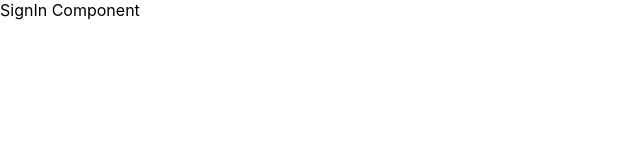
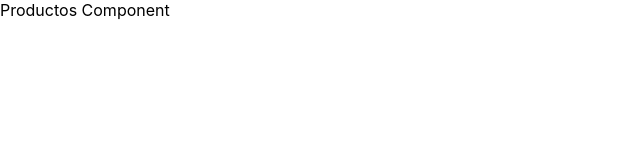
Before and after one commit to pa-suarezm/prueba-tecnica-muncher, a React (Create React App) app: page / in a window 1280 px wide. Shown: the top 160 px of the page, without its empty margins (0-640 px from the left). Built offline with nearby package versions, Linux system fonts and the light colour scheme.

Commit message:
Compponente productos

```diff
--- a/package.json
+++ b/package.json
@@ -12,6 +12,7 @@
     "@types/react-dom": "^17.0.11",
     "react": "^17.0.2",
     "react-dom": "^17.0.2",
+    "react-router": "^6.2.1",
     "react-scripts": "5.0.0",
     "recoil": "^0.5.2",
     "typescript": "^4.5.4",
--- a/src/App.tsx
+++ b/src/App.tsx
@@ -7,12 +7,12 @@ import {
   useRecoilValue,
 } from 'recoil';
 import './App.css';
-import SignIn from './components/SignIn/SignIn';
+import Productos from './components/Productos/Productos';
 
 function App() {
   return (
     <RecoilRoot>
-      <SignIn />
+      <Productos />
     </RecoilRoot>
   );
 }
--- /dev/null
+++ b/src/components/Productos/Productos.module.css
@@ -0,0 +1 @@
+.Productos {}
--- /dev/null
+++ b/src/components/Productos/Productos.tsx
@@ -0,0 +1,13 @@
+import React from 'react';
+import styles from './Productos.module.css';
+
+function Productos() {
+
+  return(
+    <div className={styles.Productos}>
+      Productos Component
+    </div>
+  );
+}
+
+export default Productos;
--- a/src/components/SignIn/SignIn.module.css
+++ /dev/null
@@ -1 +0,0 @@
-.SignIn {}
--- a/src/components/SignIn/SignIn.tsx
+++ /dev/null
@@ -1,10 +0,0 @@
-import React from 'react';
-import styles from './SignIn.module.css';
-
-const SignIn = () => (
-  <div className={styles.SignIn}>
-    SignIn Component
-  </div>
-);
-
-export default SignIn;
```
Also changed, not shown: 2 other files (tests, documents, lock files or other folders).
